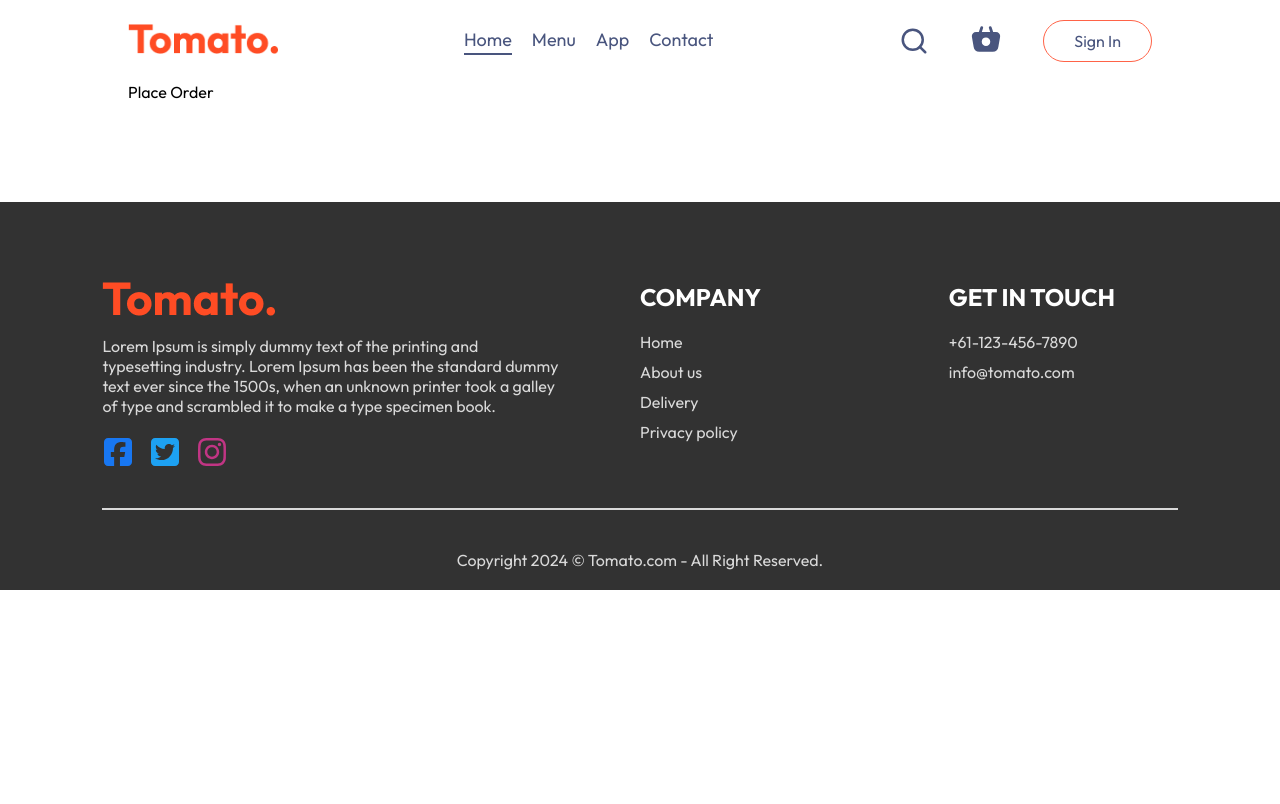
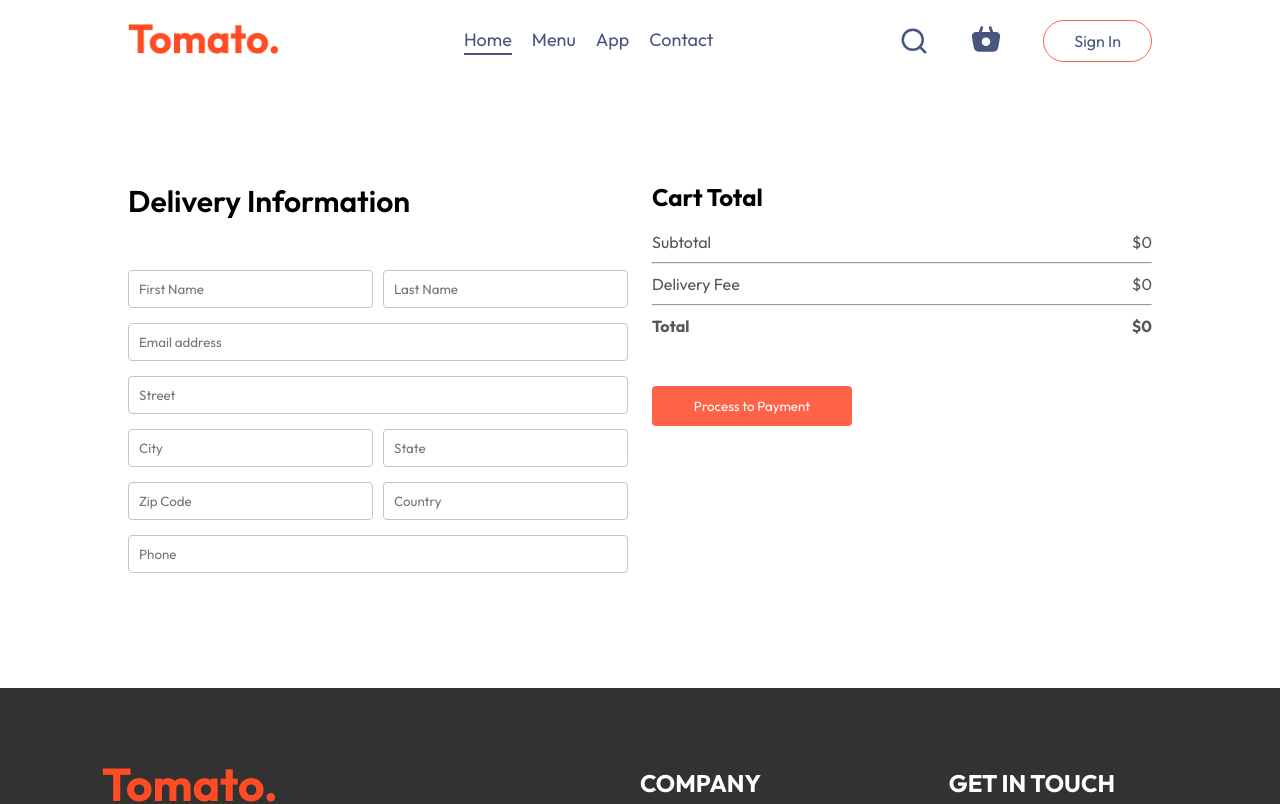
Before and after one commit to SusieWen777/susie-food, a React (Vite) app in the folder client/: page /order in a window 1280 px wide. Shown: the top 804 px of the page. Built offline with nearby package versions, Linux system fonts and the light colour scheme.

Commit message:
Complete the place order page

```diff
--- /dev/null
+++ b/client/src/components/CartTotal/CartTotal.jsx
@@ -0,0 +1,55 @@
+import "./CartTotal.scss";
+import { useContext } from "react";
+import { StoreContext } from "../../context/StoreContext";
+import { useNavigate } from "react-router-dom";
+
+const deliveryFee = 8;
+
+function CartTotal({ btnText, navToOrder, btnMarginTop }) {
+  const { getTotalCartAmount } = useContext(StoreContext);
+  const navigate = useNavigate();
+
+  const handleOnClick = () => {
+    if (!getTotalCartAmount()) return;
+    if (navToOrder) {
+      navigate("/order");
+    } else {
+      //   window.location.href = "https://external-website.com";
+    }
+  };
+
+  return (
+    <div className="cart-total">
+      <h2>Cart Total</h2>
+      <div>
+        <div className="cart-total-details">
+          <p>Subtotal</p>
+          <p>${getTotalCartAmount()}</p>
+        </div>
+        <hr />
+        <div className="cart-total-details">
+          <p>Delivery Fee</p>
+          <p>${getTotalCartAmount() === 0 ? "0" : deliveryFee}</p>
+        </div>
+        <hr />
+        <div className="cart-total-details">
+          <b>Total</b>
+          <b>
+            $
+            {getTotalCartAmount() === 0
+              ? "0"
+              : getTotalCartAmount() + deliveryFee}
+          </b>
+        </div>
+      </div>
+      <button
+        onClick={handleOnClick}
+        style={{ "margin-top": btnMarginTop ? btnMarginTop : 0 }}
+      >
+        {btnText}
+      </button>
+    </div>
+  );
+}
+
+export default CartTotal;
--- /dev/null
+++ b/client/src/components/CartTotal/CartTotal.scss
@@ -0,0 +1,26 @@
+.cart-total {
+  flex: 1;
+  display: flex;
+  flex-direction: column;
+  gap: 20px;
+
+  .cart-total-details {
+    display: flex;
+    justify-content: space-between;
+    color: #555;
+  }
+
+  hr {
+    margin: 10px 0px;
+  }
+
+  button {
+    border: none;
+    color: white;
+    background-color: tomato;
+    width: max(15vw, 200px);
+    padding: 12px 0;
+    border-radius: 4px;
+    cursor: pointer;
+  }
+}
--- a/client/src/pages/Cart/Cart.jsx
+++ b/client/src/pages/Cart/Cart.jsx
@@ -2,12 +2,10 @@
 import "./Cart.scss";
 import { StoreContext } from "../../context/StoreContext";
 import { IoTrashOutline } from "react-icons/io5";
-
-const deliveryFee = 8;
+import CartTotal from "../../components/CartTotal/CartTotal";
 
 function Cart() {
-  const { cartItems, food_list, removeFromCart, getTotalCartAmount } =
-    useContext(StoreContext);
+  const { cartItems, food_list, removeFromCart } = useContext(StoreContext);
 
   return (
     <div className="cart">
@@ -44,7 +42,8 @@
         })}
       </div>
       <div className="cart-bottom">
-        <div className="cart-total">
+        <CartTotal btnText="Proceed to checkout" navToOrder={true} />
+        {/* <div className="cart-total">
           <h2>Cart Total</h2>
           <div>
             <div className="cart-total-details">
@@ -62,8 +61,10 @@
               <b>${getTotalCartAmount() + deliveryFee}</b>
             </div>
           </div>
-          <button>Proceed to checkout</button>
-        </div>
+          <button onClick={() => navigate("/order")}>
+            Proceed to checkout
+          </button>
+        </div> */}
         <div className="cart-promocode">
           <div>
             <p>If you have a promo code, enter it here.</p>
--- a/client/src/pages/Cart/Cart.scss
+++ b/client/src/pages/Cart/Cart.scss
@@ -43,33 +43,6 @@
       flex-direction: column-reverse;
     }
 
-    .cart-total {
-      flex: 1;
-      display: flex;
-      flex-direction: column;
-      gap: 20px;
-
-      .cart-total-details {
-        display: flex;
-        justify-content: space-between;
-        color: #555;
-      }
-
-      hr {
-        margin: 10px 0px;
-      }
-
-      button {
-        border: none;
-        color: white;
-        background-color: tomato;
-        width: max(15vw, 200px);
-        padding: 12px 0;
-        border-radius: 4px;
-        cursor: pointer;
-      }
-    }
-
     .cart-promocode {
       flex: 1;
 
--- a/client/src/pages/PlaceOrder/PlaceOrder.jsx
+++ b/client/src/pages/PlaceOrder/PlaceOrder.jsx
@@ -1,7 +1,36 @@
+import CartTotal from "../../components/CartTotal/CartTotal";
 import "./PlaceOrder.scss";
 
 function PlaceOrder() {
-  return <div>Place Order</div>;
+  return (
+    <div className="place-order">
+      <div className="place-order-left">
+        <p className="title">Delivery Information</p>
+        <div className="multi-fields">
+          <input type="text" placeholder="First Name" />
+          <input type="text" placeholder="Last Name" />
+        </div>
+        <input type="email" placeholder="Email address" />
+        <input type="text" placeholder="Street" />
+        <div className="multi-fields">
+          <input type="text" placeholder="City" />
+          <input type="text" placeholder="State" />
+        </div>
+        <div className="multi-fields">
+          <input type="text" placeholder="Zip Code" />
+          <input type="text" placeholder="Country" />
+        </div>
+        <input type="text" placeholder="Phone" />
+      </div>
+      <div className="place-order-right">
+        <CartTotal
+          btnText="Process to Payment"
+          btnMarginTop={"30px"}
+          navToOrder={false}
+        />
+      </div>
+    </div>
+  );
 }
 
 export default PlaceOrder;
--- a/client/src/pages/PlaceOrder/PlaceOrder.scss
+++ b/client/src/pages/PlaceOrder/PlaceOrder.scss
@@ -0,0 +1,37 @@
+.place-order {
+  display: flex;
+  align-items: start;
+  justify-content: space-between;
+  gap: 20px;
+  margin-top: 100px;
+
+  .place-order-left {
+    width: 100%;
+    max-width: max(30%, 500px);
+
+    .title {
+      font-size: 30px;
+      font-weight: 600;
+      margin-bottom: 50px;
+    }
+
+    input {
+      margin-bottom: 15px;
+      width: 100%;
+      padding: 10px;
+      border: 1px solid #c5c5c5;
+      border-radius: 4px;
+      outline-color: tomato;
+    }
+
+    .multi-fields {
+      display: flex;
+      gap: 10px;
+    }
+  }
+
+  .place-order-right {
+    width: 100%;
+    max-width: max(40%, 500px);
+  }
+}
```
